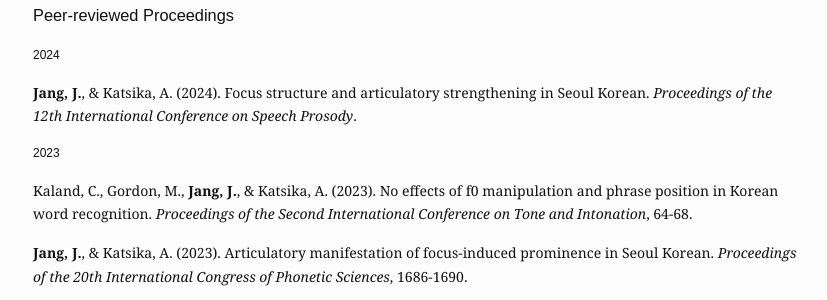
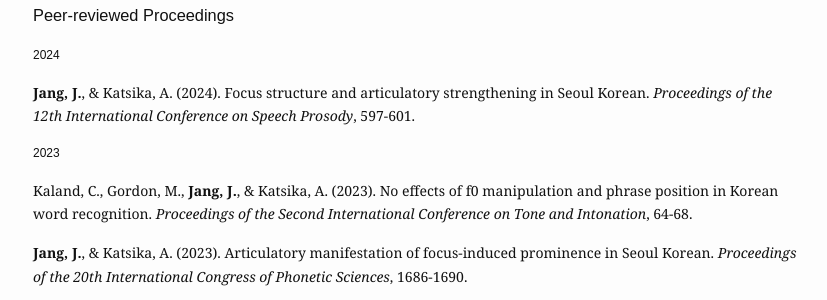
Before and after one commit to jiyoungj/jiyoungj.github.io, a Jekyll site: the page built from research.md, in a window 1280 px wide and 900 px high, scrolled down 676 px. Shown: the part 154-454 px from the top of the window, without its empty margins (222-1049 px from the left). Built offline with Jekyll 4.4.1, drawn with Linux system fonts in a browser that asks for light colours; some web fonts are replaced.

Commit message:
Update research.md

```diff
--- a/research.md
+++ b/research.md
@@ -37,7 +37,7 @@
 
 <h4>2024</h4>
 
-<b>Jang, J.</b>, & Katsika, A. (2024). Focus structure and articulatory strengthening in Seoul Korean. <em> Proceedings of the 12th International Conference on Speech Prosody</em>.
+<b>Jang, J.</b>, & Katsika, A. (2024). Focus structure and articulatory strengthening in Seoul Korean. <em> Proceedings of the 12th International Conference on Speech Prosody</em>, 597-601.
 
 <h4>2023</h4>
 
```
